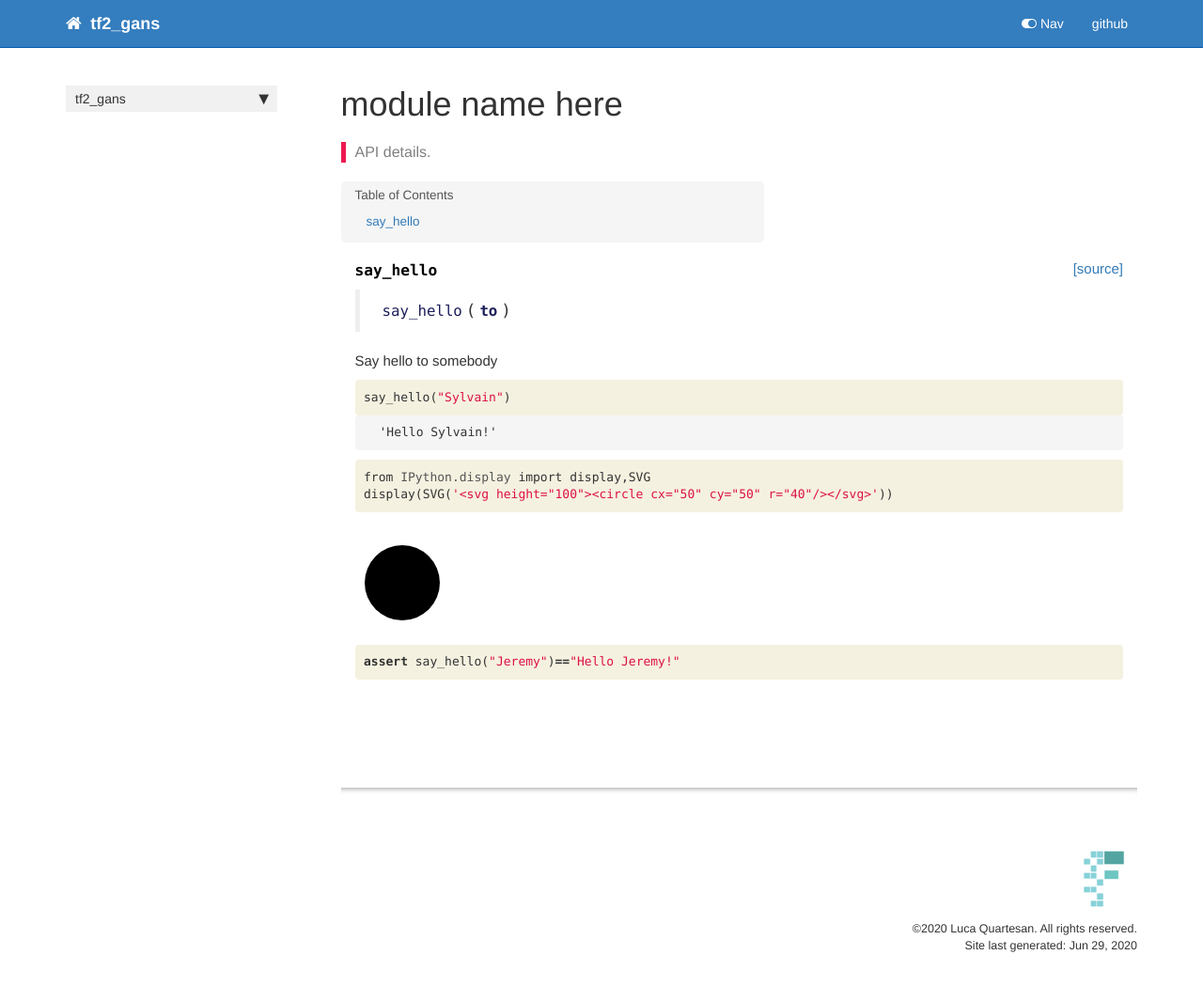
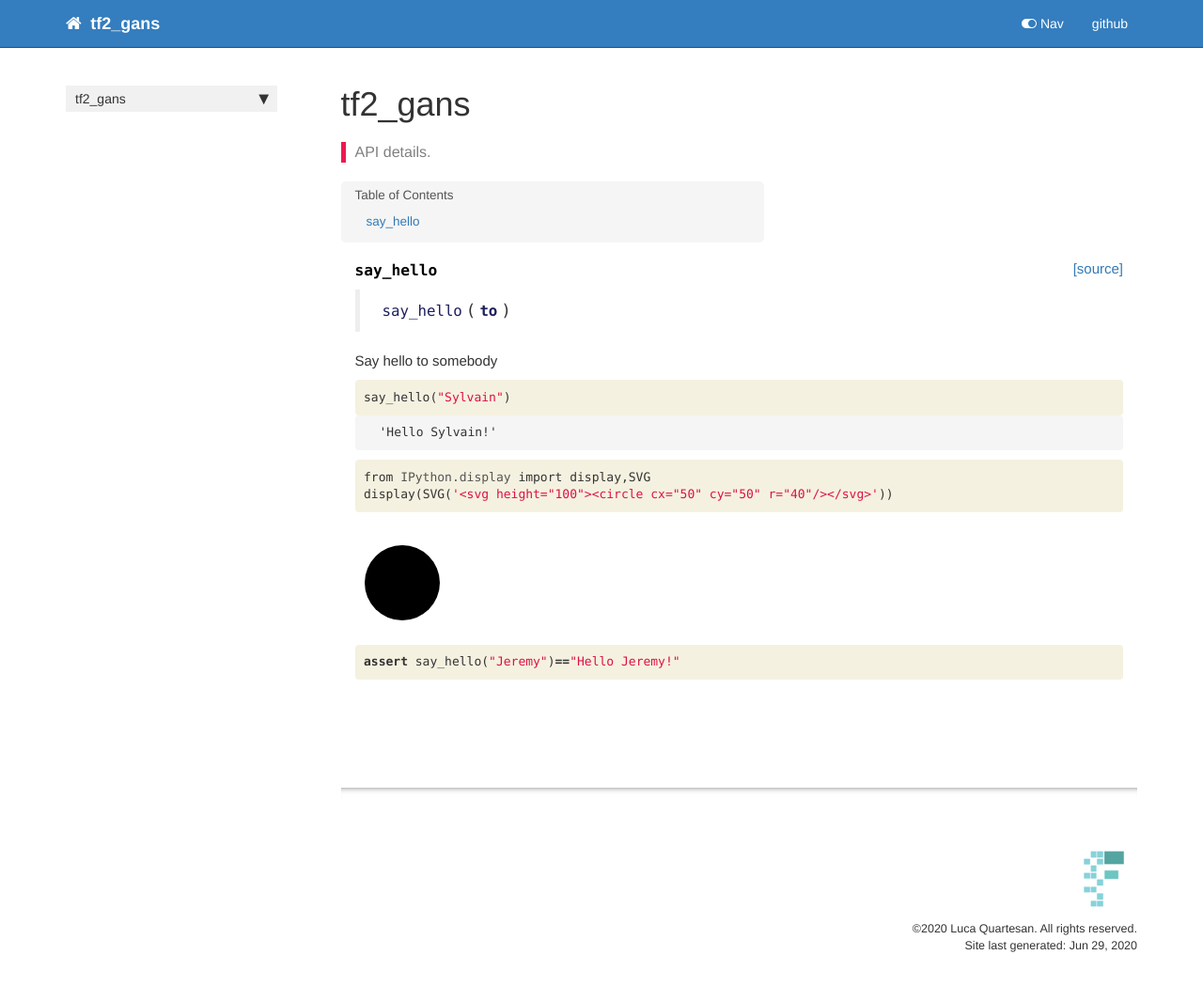
Before and after one commit to Quartenia/tf2_gans, a Jekyll site: the page built from docs/core.html, in a window 1280 px wide. Shown: the whole page at 94% size. Built offline with Jekyll 4.4.1, drawn with Linux system fonts in a browser that asks for light colours; nearby versions of some CDN libraries; comment, search, counter and statistics services are not loaded.

Commit message:
update docs

```diff
--- a/docs/_data/sidebars/home_sidebar.yml
+++ b/docs/_data/sidebars/home_sidebar.yml
@@ -10,7 +10,7 @@ entries:
       title: Overview
       url: /
     - output: web,pdf
-      title: module name here
+      title: tf2_gans
       url: /core
     output: web
     title: tf2_gans
--- a/docs/core.html
+++ b/docs/core.html
@@ -1,6 +1,6 @@
 ---
 
-title: module name here
+title: tf2_gans
 
 keywords: fastai
 sidebar: home_sidebar
--- a/docs/sidebar.json
+++ b/docs/sidebar.json
@@ -1,6 +1,6 @@
 {
   "tf2_gans": {
     "Overview": "/",
-    "module name here": "/core"
+    "tf2_gans": "/core"
   }
 }
```
Also changed, not shown: 1 other file.
